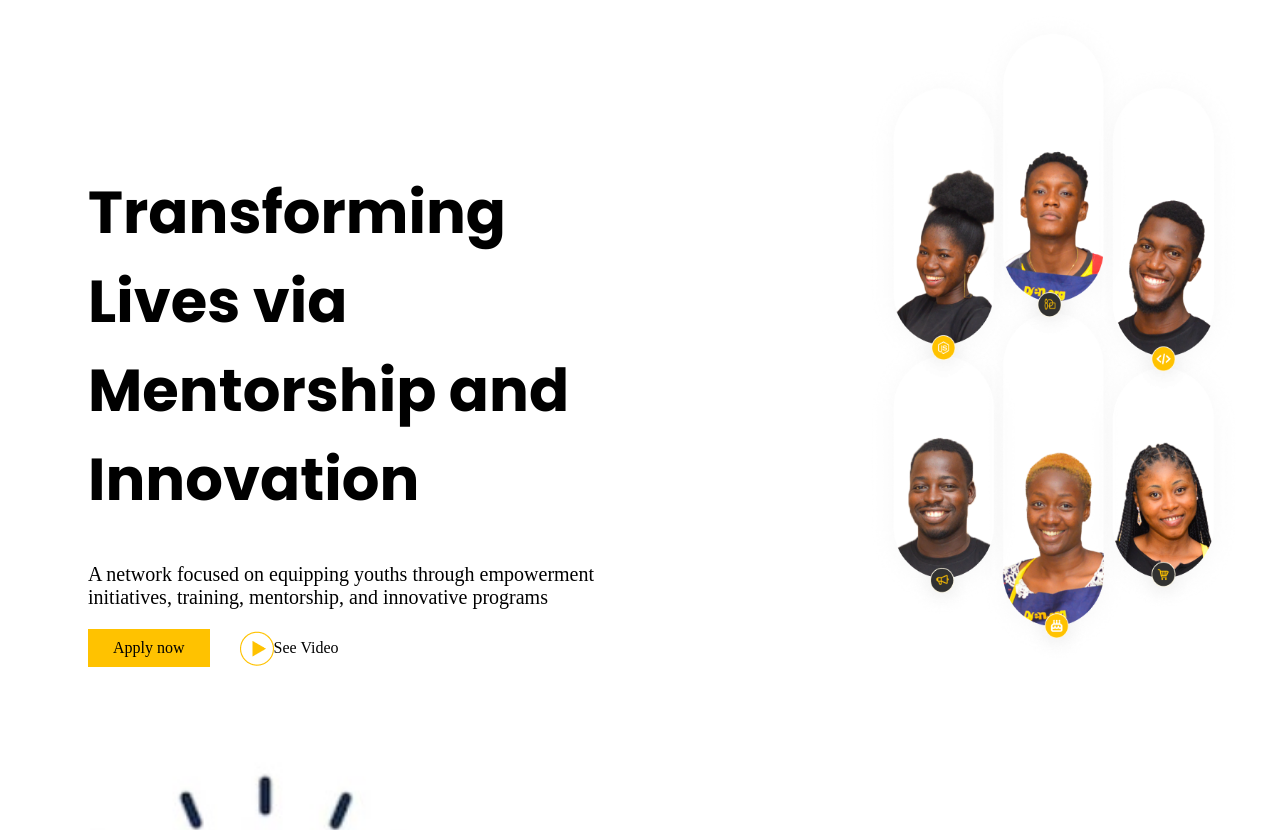
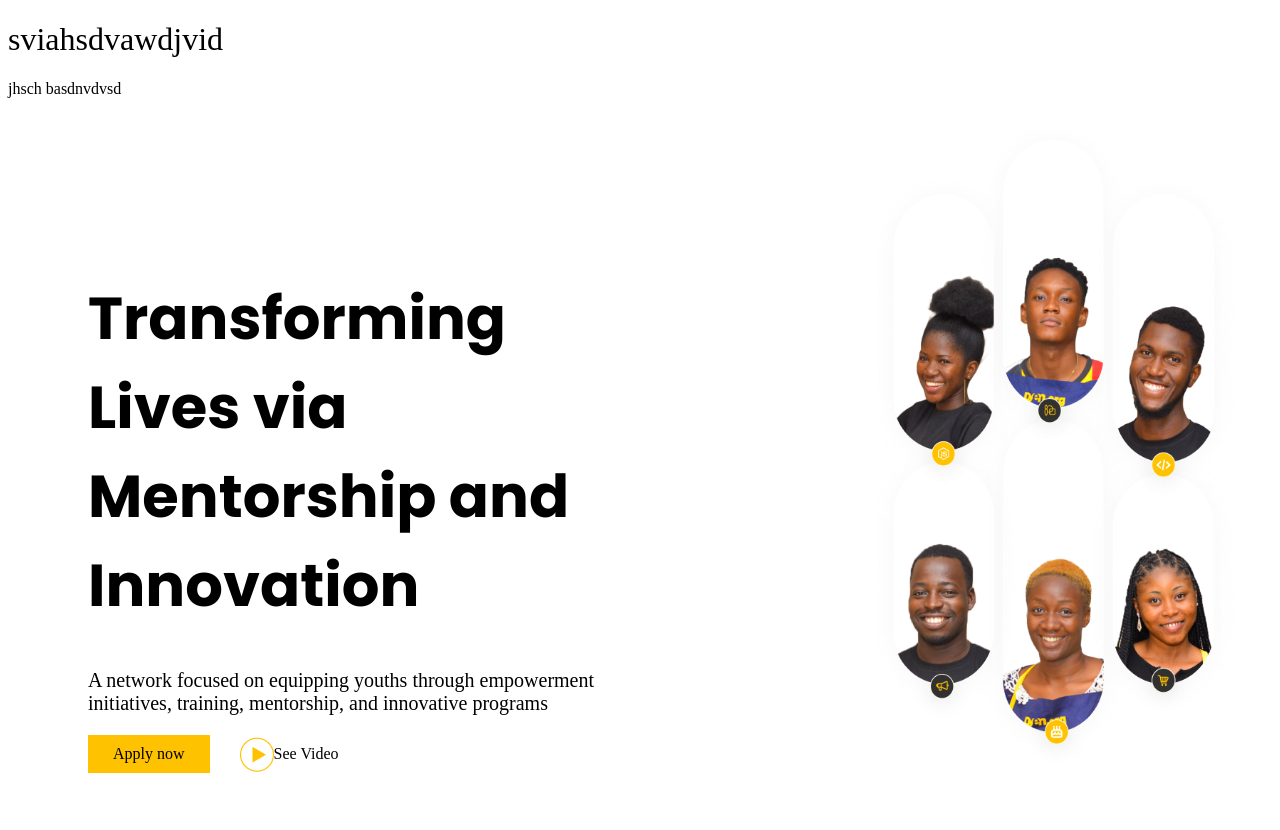
Before and after one commit to EmmyKay0026/DYEN-sClass, a plain HTML site: page index.html in a window 1280 px wide. Shown: the top 830 px of the page. Drawn offline with Linux system fonts and the light colour scheme.

```diff
--- a/index.html
+++ b/index.html
@@ -14,6 +14,8 @@
     <link rel="stylesheet" href="./css/style.css" />
   </head>
   <body>
+    <h1>sviahsdvawdjvid</h1>
+    <p class="">jhsch basdnvdvsd</p>
     <!-- <div class="parent-container">
         <div class="child-container container-1">1</div>
         <div class="child-container container-2">2</div>
```
